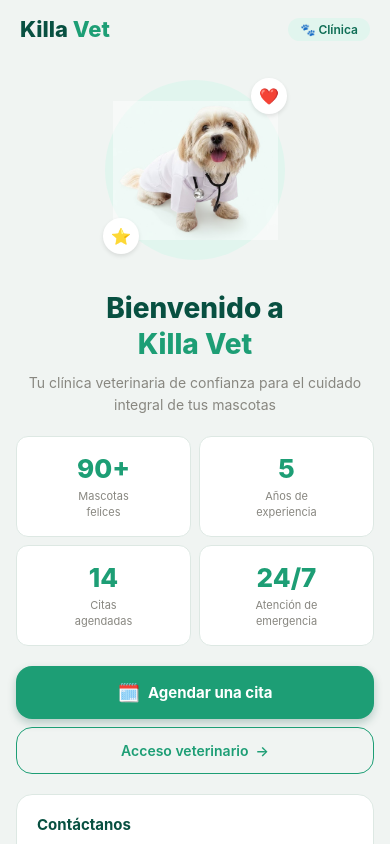
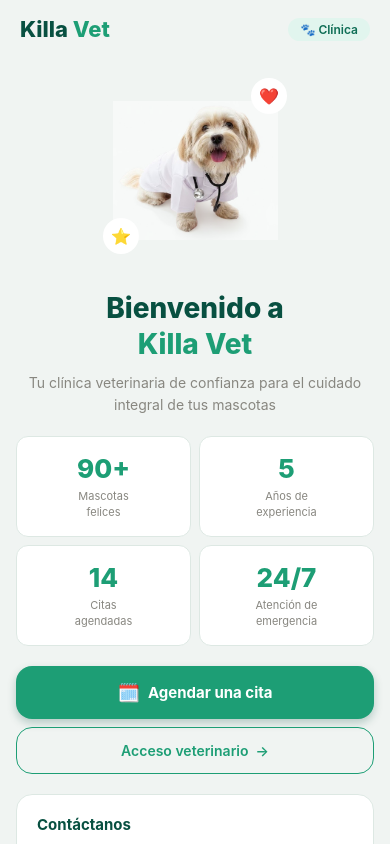
Before and after one commit to gisselP/KillaVet-react-native, a React Native app: screen /Landing in a window 390 px wide. Built offline with nearby package versions, Linux system fonts and the light colour scheme.

Commit message:
update app icon and splash image; remove unused background circle in LandingScreen

```diff
--- a/app.json
+++ b/app.json
@@ -4,10 +4,10 @@
     "slug": "killa-vet",
     "version": "1.0.0",
     "orientation": "portrait",
-    "icon": "./assets/icon.png",
+    "icon": "./assets/killa3d.png",
     "userInterfaceStyle": "light",
     "splash": {
-      "image": "./assets/killa.png",
+      "image": "./assets/killa3d.png",
       "resizeMode": "contain",
       "backgroundColor": "#1D9E75"
     },
@@ -17,8 +17,8 @@
     },
     "android": {
       "adaptiveIcon": {
-        "foregroundImage": "./assets/adaptive-icon.png",
-        "backgroundColor": "#E1F5EE"
+        "foregroundImage": "./assets/killa3d.png",
+        "backgroundColor": "#1D9E75"
       },
       "package": "com.killavet.app"
     },
--- a/src/screens/LandingScreen.tsx
+++ b/src/screens/LandingScreen.tsx
@@ -35,7 +35,6 @@ export default function LandingScreen({ navigation }: Props) {
 
         <View style={styles.hero}>
           <View style={styles.imageWrapper}>
-            <View style={styles.circleBg} />
             <Image
               source={require('../../assets/killa.png')}
               style={styles.dogImage}
@@ -206,11 +205,6 @@ const styles = StyleSheet.create({
     backgroundColor: colors.white,
     alignItems: 'center',
     justifyContent: 'center',
-    shadowColor: '#000',
-    shadowOffset: { width: 0, height: 2 },
-    shadowOpacity: 0.1,
-    shadowRadius: 4,
-    elevation: 4,
     zIndex: 2,
   },
   dot1: { top: 8, right: 8 },
```
Also changed, not shown: assets/killa3d.png (added).
